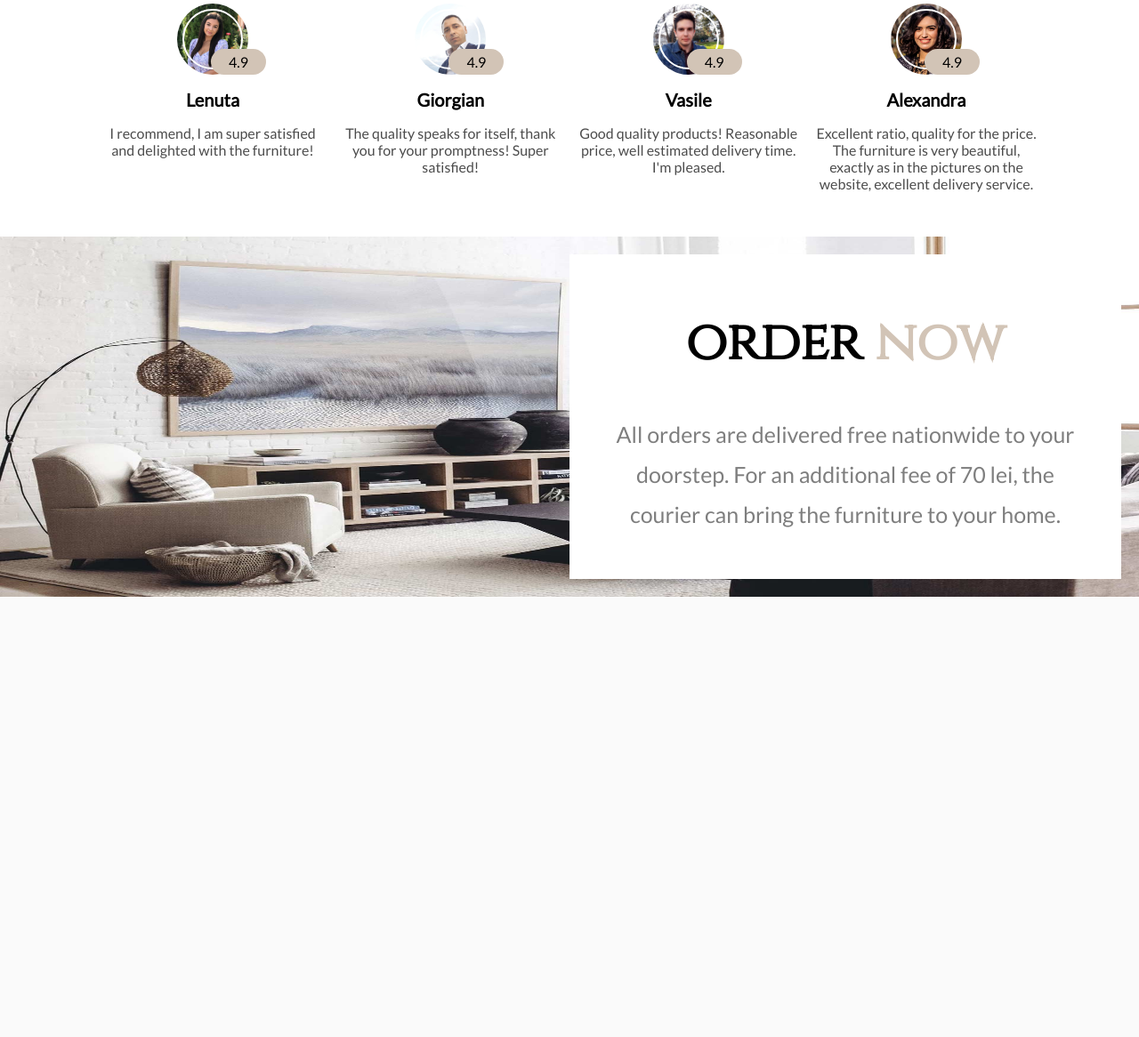
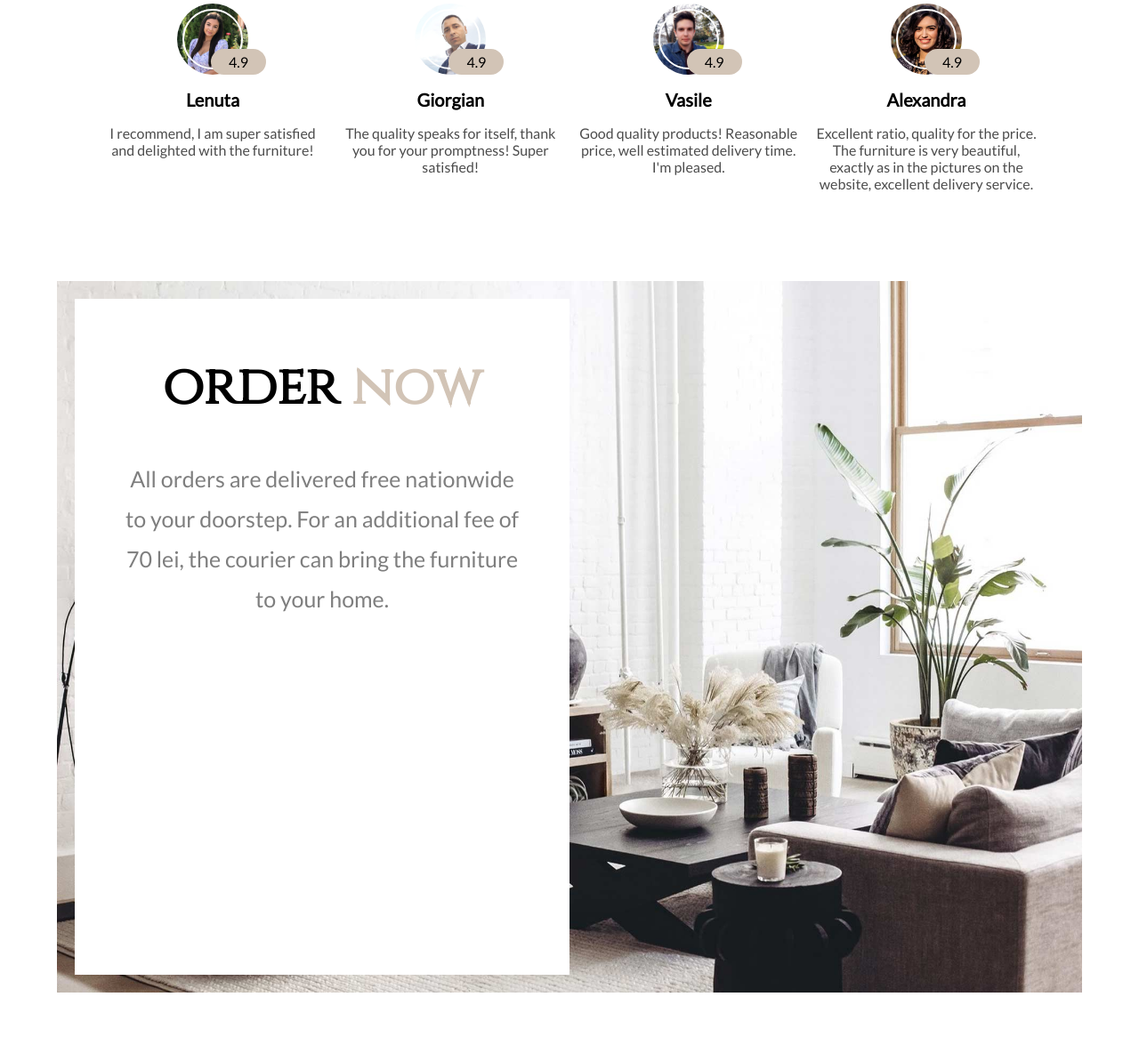
Before and after one commit to iustina-d/COVER-AJAX-Website, a Flask app: page / in a window 1280 px wide. Shown: the part 2826-3992 px from the top of the page at 89% size. Before the commit the page ends 3497 px from the top, so only its background shows below. Run offline with Flask 2, Linux system fonts and the light colour scheme; some libraries are stand-ins or nearby versions.

Commit message:
style the last section.

```diff
--- a/static/css/home.css
+++ b/static/css/home.css
@@ -306,3 +306,12 @@
   margin: 0 auto;
   opacity: 0.7;
 }
+.end-section{
+  padding: 50px 5vw;
+}
+.end-section .section-item-container{
+  height: 800px;
+}
+.end-section .section-info{
+  margin: 0;
+}
```
